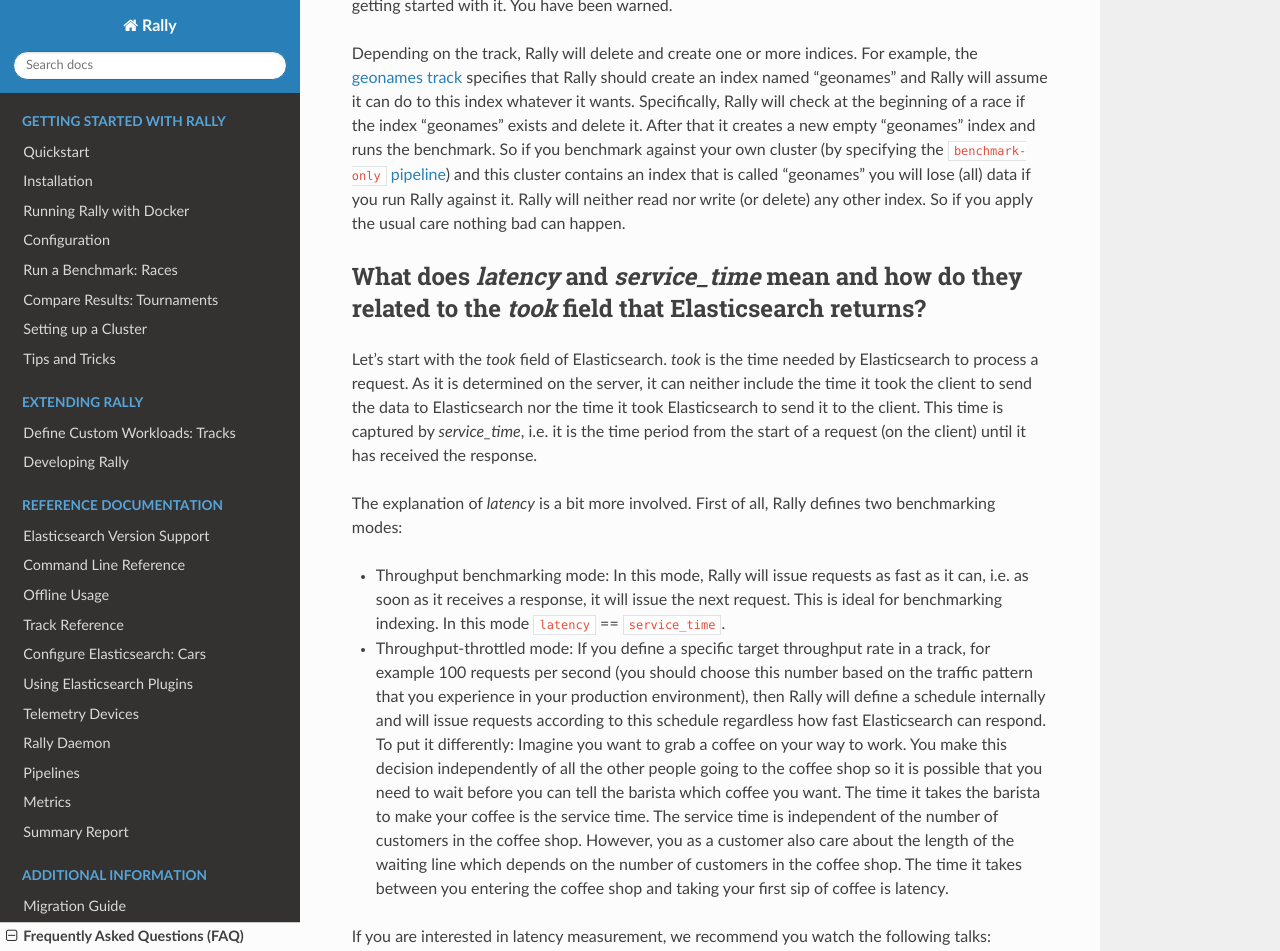
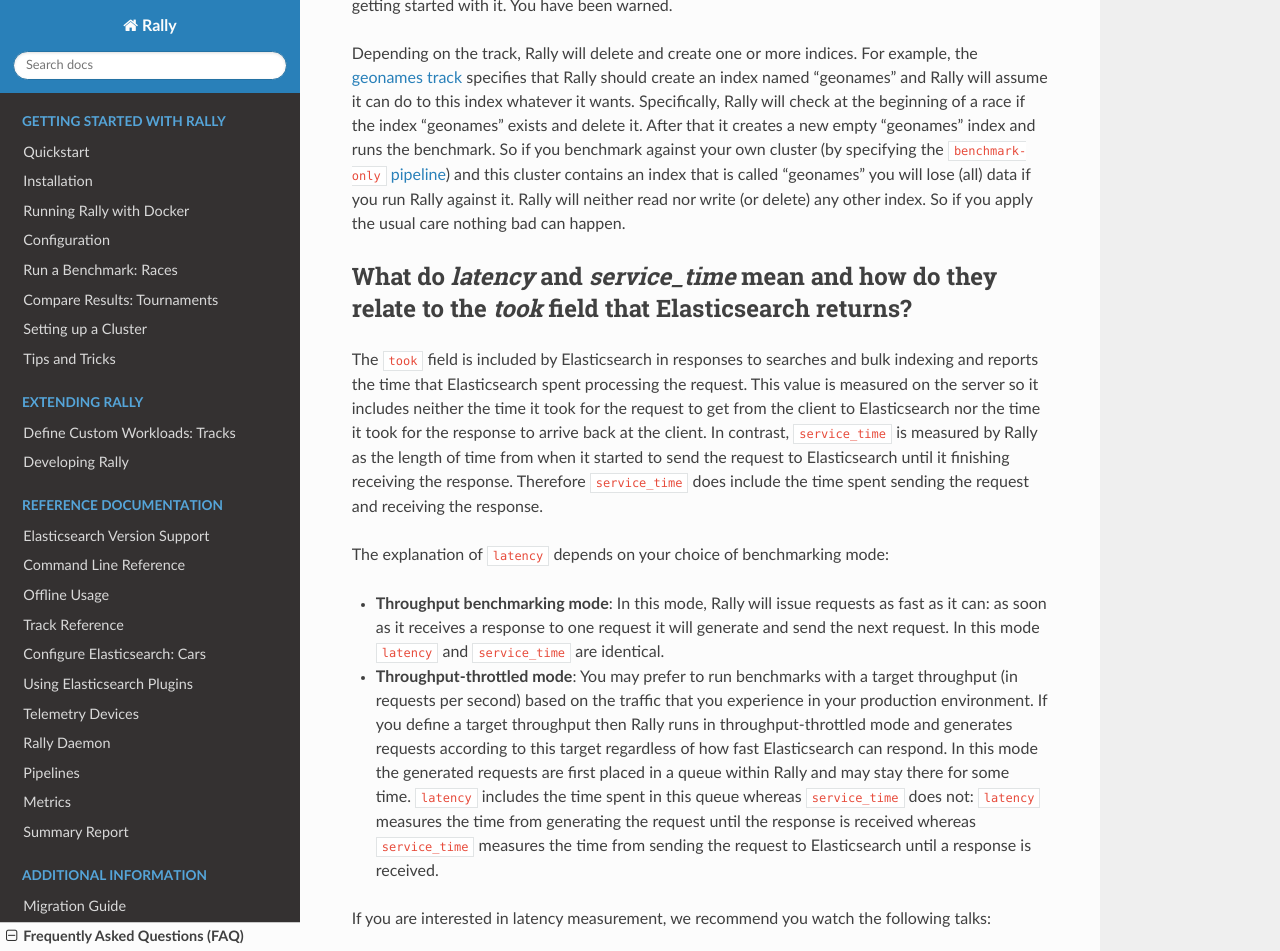
Before and after one commit to elastic/rally, a Sphinx documentation site: the page built from docs/faq.rst, in a window 1280 px wide and 1400 px high, scrolled down 811 px. Shown: the top 951 px of the window. Built offline with Sphinx 7.4.7 and the Read the Docs theme 2.0.0, drawn with Linux system fonts in a browser that asks for light colours; some of the changed text lies outside the part shown.

Commit message:
Clarify latency-vs-service-time FAQ

```diff
--- a/docs/faq.rst
+++ b/docs/faq.rst
@@ -25,15 +25,37 @@ First of all: Please (please, please) do NOT run Rally against your production c
 
 Depending on the track, Rally will delete and create one or more indices. For example, the `geonames track <https://github.com/elastic/rally-tracks/blob/master/geonames/track.json#L9>`_ specifies that Rally should create an index named "geonames" and Rally will assume it can do to this index whatever it wants. Specifically, Rally will check at the beginning of a race if the index "geonames" exists and delete it. After that it creates a new empty "geonames" index and runs the benchmark. So if you benchmark against your own cluster (by specifying the ``benchmark-only`` :doc:`pipeline </pipelines>`) and this cluster contains an index that is called "geonames" you will lose (all) data if you run Rally against it. Rally will neither read nor write (or delete) any other index. So if you apply the usual care nothing bad can happen.
 
-What does `latency` and `service_time` mean and how do they related to the `took` field that Elasticsearch returns?
--------------------------------------------------------------------------------------------------------------------
+What do `latency` and `service_time` mean and how do they relate to the `took` field that Elasticsearch returns?
+----------------------------------------------------------------------------------------------------------------
 
-Let's start with the `took` field of Elasticsearch. `took` is the time needed by Elasticsearch to process a request. As it is determined on the server, it can neither include the time it took the client to send the data to Elasticsearch nor the time it took Elasticsearch to send it to the client. This time is captured by `service_time`, i.e. it is the time period from the start of a request (on the client) until it has received the response.
+The ``took`` field is included by Elasticsearch in responses to searches and
+bulk indexing and reports the time that Elasticsearch spent processing the
+request. This value is measured on the server so it includes neither the time
+it took for the request to get from the client to Elasticsearch nor the time it
+took for the response to arrive back at the client. In contrast,
+``service_time`` is measured by Rally as the length of time from when it
+started to send the request to Elasticsearch until it finishing receiving the
+response. Therefore ``service_time`` does include the time spent sending the
+request and receiving the response.
 
-The explanation of `latency` is a bit more involved. First of all, Rally defines two benchmarking modes:
+The explanation of ``latency`` depends on your choice of benchmarking mode:
 
-* Throughput benchmarking mode: In this mode, Rally will issue requests as fast as it can, i.e. as soon as it receives a response, it will issue the next request. This is ideal for benchmarking indexing. In this mode ``latency`` == ``service_time``.
-* Throughput-throttled mode: If you define a specific target throughput rate in a track, for example 100 requests per second (you should choose this number based on the traffic pattern that you experience in your production environment), then Rally will define a schedule internally and will issue requests according to this schedule regardless how fast Elasticsearch can respond. To put it differently: Imagine you want to grab a coffee on your way to work. You make this decision independently of all the other people going to the coffee shop so it is possible that you need to wait before you can tell the barista which coffee you want. The time it takes the barista to make your coffee is the service time. The service time is independent of the number of customers in the coffee shop. However, you as a customer also care about the length of the waiting line which depends on the number of customers in the coffee shop. The time it takes between you entering the coffee shop and taking your first sip of coffee is latency.
+* **Throughput benchmarking mode**: In this mode, Rally will issue requests as
+  fast as it can: as soon as it receives a response to one request it will
+  generate and send the next request. In this mode ``latency`` and
+  ``service_time`` are identical.
+
+* **Throughput-throttled mode**: You may prefer to run benchmarks with a target
+  throughput (in requests per second) based on the traffic that you experience
+  in your production environment. If you define a target throughput then Rally
+  runs in throughput-throttled mode and generates requests according to this
+  target regardless of how fast Elasticsearch can respond. In this mode the
+  generated requests are first placed in a queue within Rally and may stay
+  there for some time. ``latency`` includes the time spent in this queue
+  whereas ``service_time`` does not: ``latency`` measures the time from
+  generating the request until the response is received whereas
+  ``service_time`` measures the time from sending the request to Elasticsearch
+  until a response is received.
 
 If you are interested in latency measurement, we recommend you watch the following talks:
 
```
